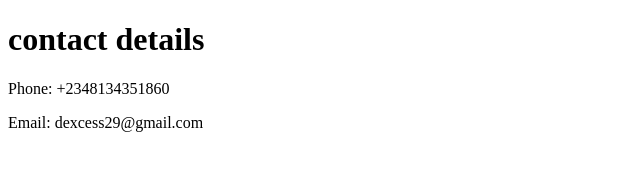
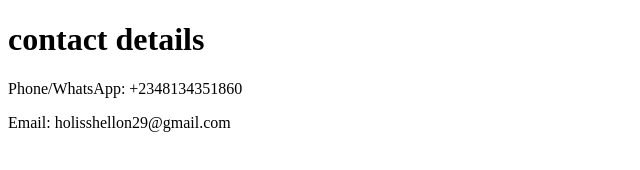
Before and after one commit to Xcess29/Xcess29, a plain HTML site: page About/contact-me.html in a window 1280 px wide. Shown: the whole page, without its empty margins (0-640 px from the left). Drawn offline with Linux system fonts and the light colour scheme.

Commit message:
About me

```diff
--- a/About/contact-me.html
+++ b/About/contact-me.html
@@ -14,7 +14,7 @@
     </head>
     <body>
         <h1><strong>contact details</strong></h1>
-        <p>Phone: +2348134351860</p>
-        <p>Email: dexcess29@gmail.com</p>
+        <p>Phone/WhatsApp: +2348134351860</p>
+        <p>Email: holisshellon29@gmail.com</p>
     </body>
 </html>
```
